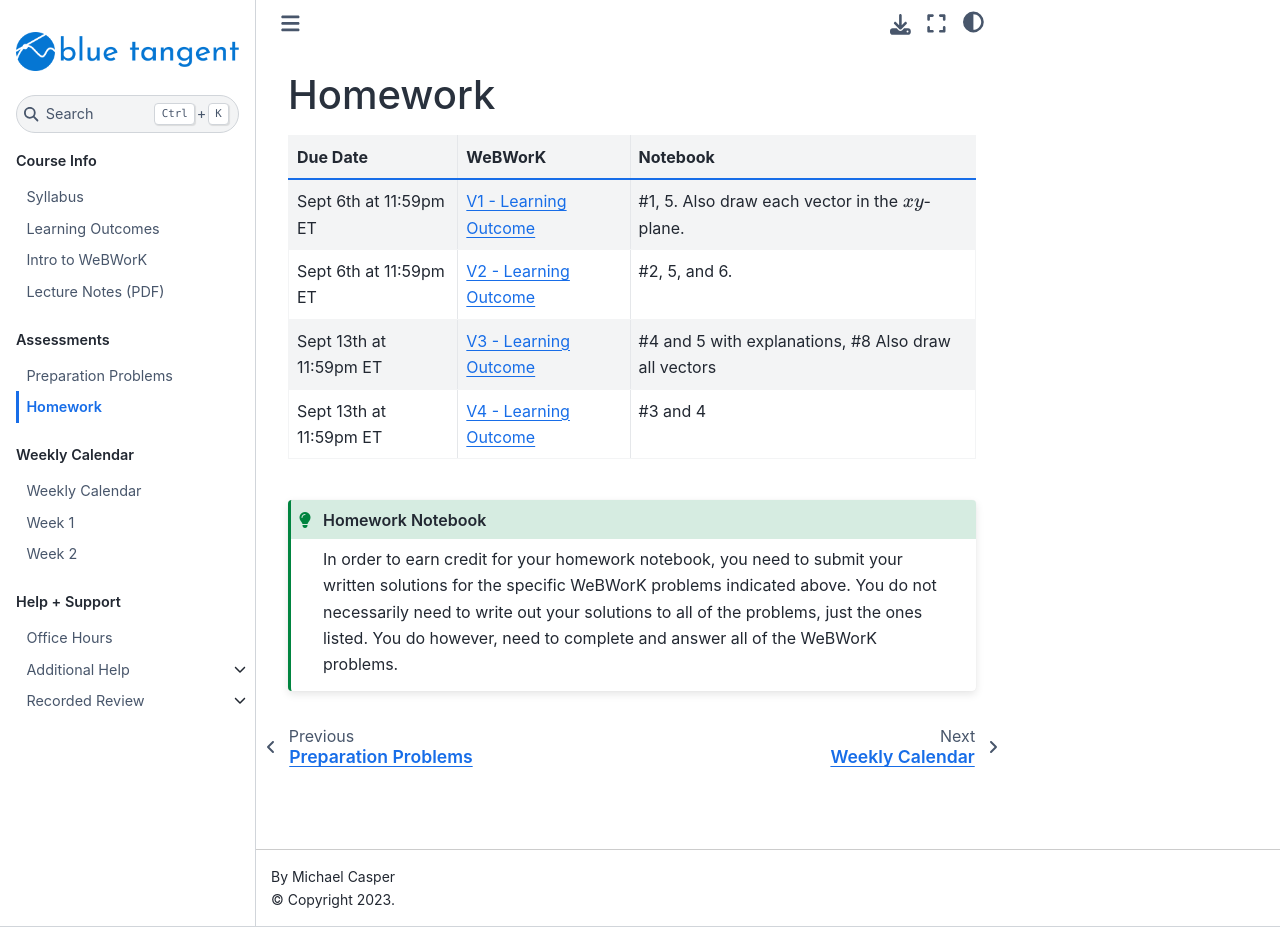
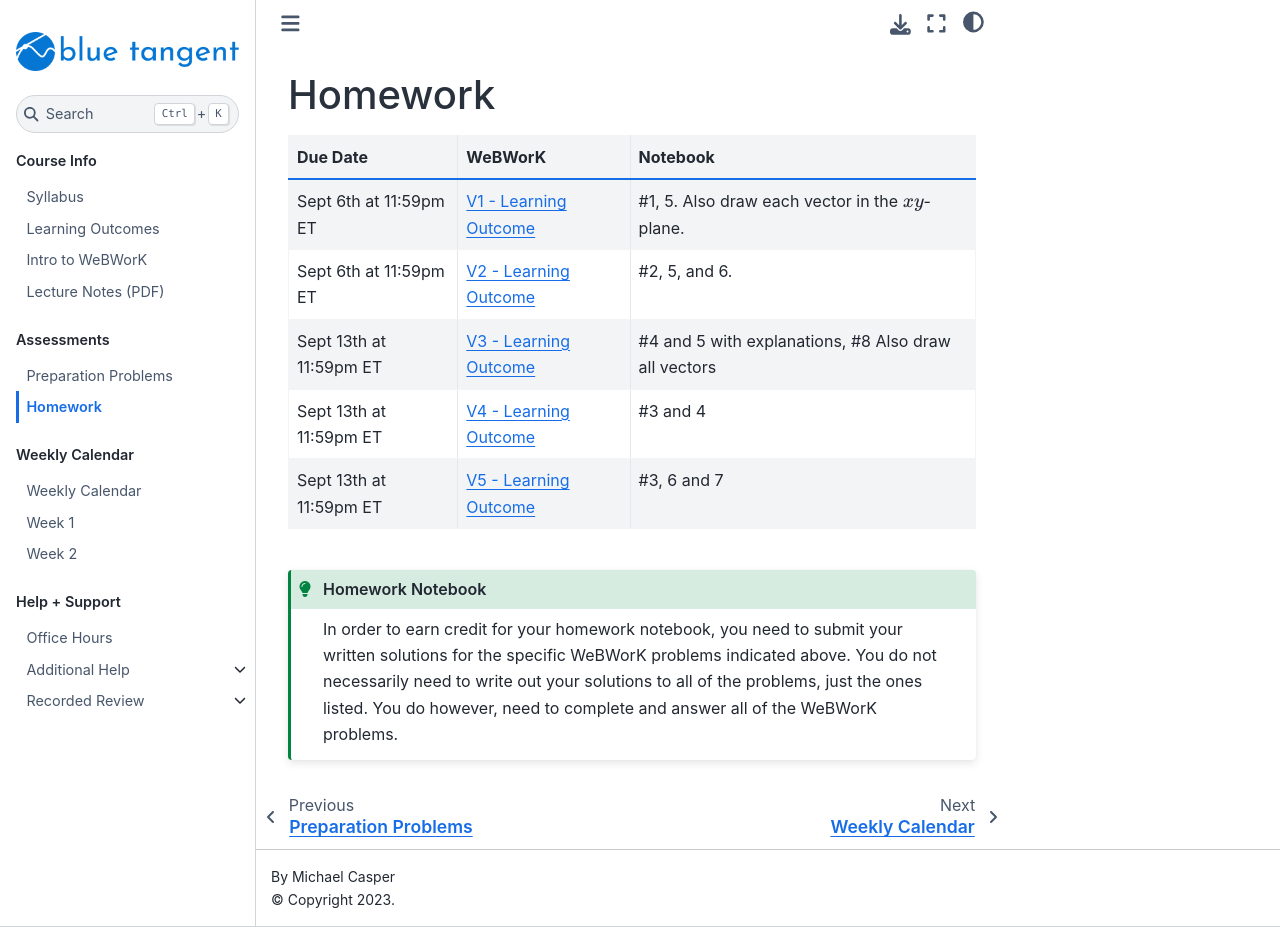
Before and after one commit to mjcasper/info-241, a Jupyter Book: the page built from assessments/homework.md, in a window 1280 px wide and 927 px high. Built offline with Jupyter Book 1.0.4 settings and Sphinx 7.4.7 and the Sphinx Book theme 1.1.4, drawn with Linux system fonts in a browser that asks for light colours.

Commit message:
week2 hw

````diff
--- a/assessments/homework.md
+++ b/assessments/homework.md
@@ -8,6 +8,7 @@ Homework
 | Sept 6th at 11:59pm ET | [V2 - Learning Outcome](https://webwork.sens.buffalo.edu/webwork2/2023-08-MTH-241-Casper/Learning_Outcome_V2) | #2, 5, and 6. |
 | Sept 13th at 11:59pm ET | [V3 - Learning Outcome](https://webwork.sens.buffalo.edu/webwork2/2023-08-MTH-241-Casper/Learning_Outcome_V3) | #4 and 5 with explanations, #8 Also draw all vectors  |
 | Sept 13th at 11:59pm ET | [V4 - Learning Outcome](https://webwork.sens.buffalo.edu/webwork2/2023-08-MTH-241-Casper/Learning_Outcome_V4) | #3 and 4   |
+| Sept 13th at 11:59pm ET | [V5 - Learning Outcome](https://webwork.sens.buffalo.edu/webwork2/2023-08-MTH-241-Casper/Learning_Outcome_V5) | #3, 6 and 7   |
 
 
 ```{admonition} Homework Notebook
````
